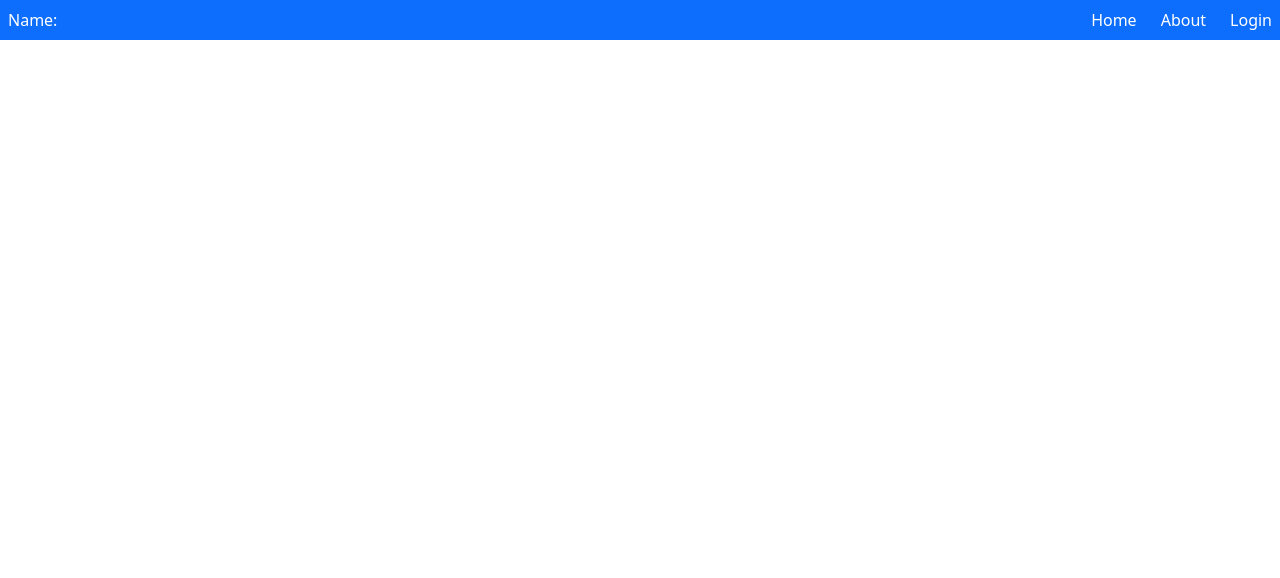
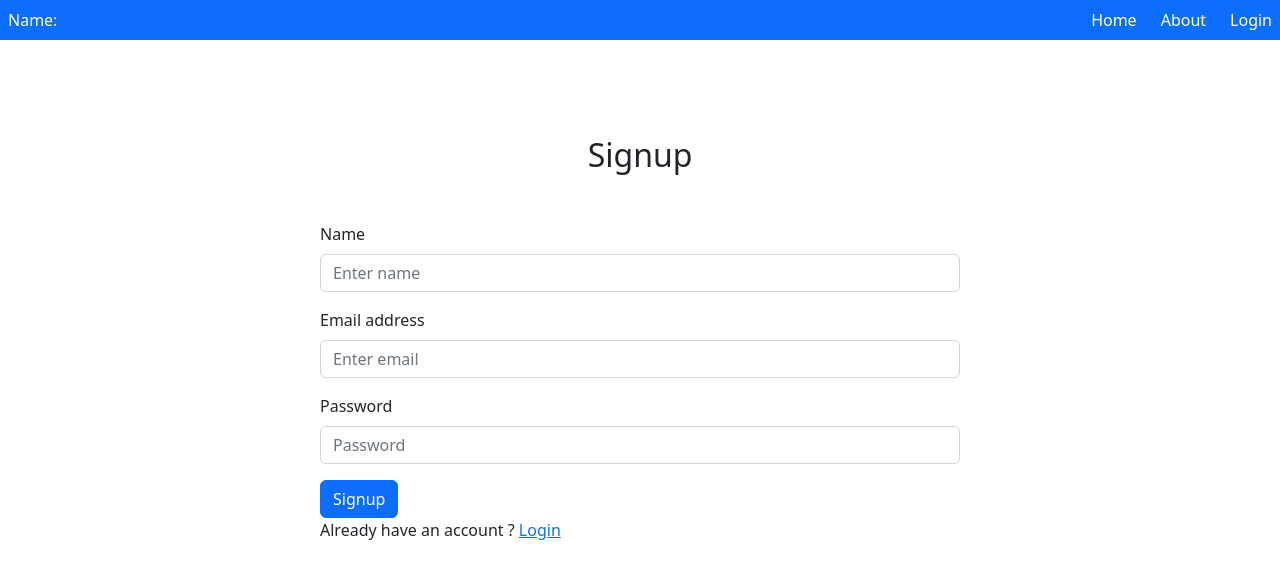
Before and after one commit to adnanhjoy/hotel-management, a React (Vite) app: page /signup in a window 1280 px wide. Shown: the top 578 px of the page. Built offline with nearby package versions, Linux system fonts and the light colour scheme.

Commit message:
added signup page

```diff
--- a/src/components/Signup/Signup.jsx
+++ b/src/components/Signup/Signup.jsx
@@ -1,9 +1,31 @@
 import React from 'react';
+import Button from 'react-bootstrap/Button';
+import Form from 'react-bootstrap/Form';
+import { Link } from 'react-router-dom';
 
 const Signup = () => {
     return (
-        <div>
+        <div className='w-50 m-auto py-5'>
+            <h2 className='my-5 text-center'>Signup</h2>
+            <Form>
+                <Form.Group className="mb-3" controlId="formBasicName">
+                    <Form.Label>Name</Form.Label>
+                    <Form.Control type="text" placeholder="Enter name" />
+                </Form.Group>
+                <Form.Group className="mb-3" controlId="formBasicEmail">
+                    <Form.Label>Email address</Form.Label>
+                    <Form.Control type="email" placeholder="Enter email" />
+                </Form.Group>
 
+                <Form.Group className="mb-3" controlId="formBasicPassword">
+                    <Form.Label>Password</Form.Label>
+                    <Form.Control type="password" placeholder="Password" />
+                </Form.Group>
+                <Button variant="primary" type="submit">
+                    Signup
+                </Button>
+                <p>Already have an account ? <Link to='/login'>Login</Link></p>
+            </Form>
         </div>
     );
 };
```
